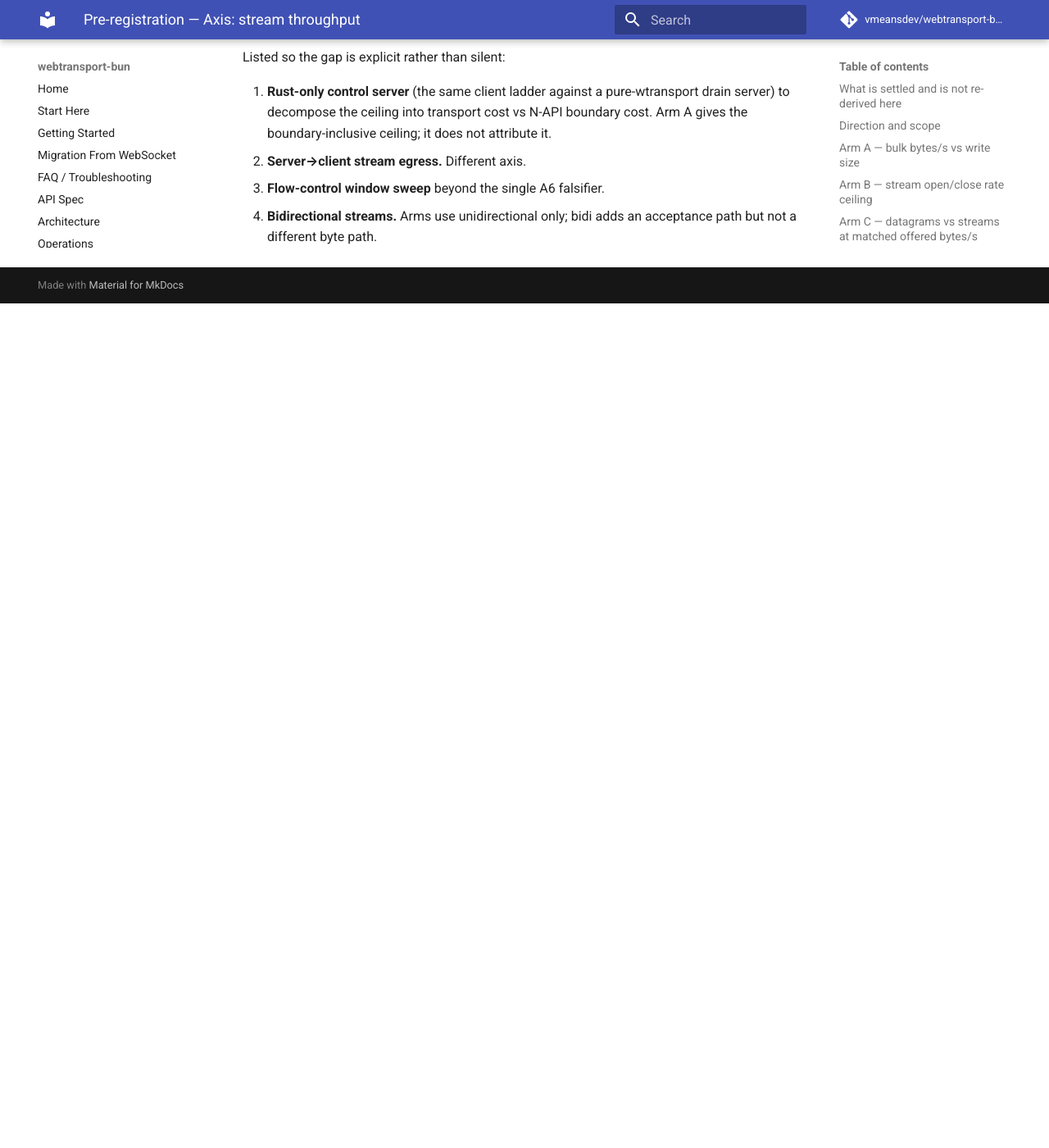
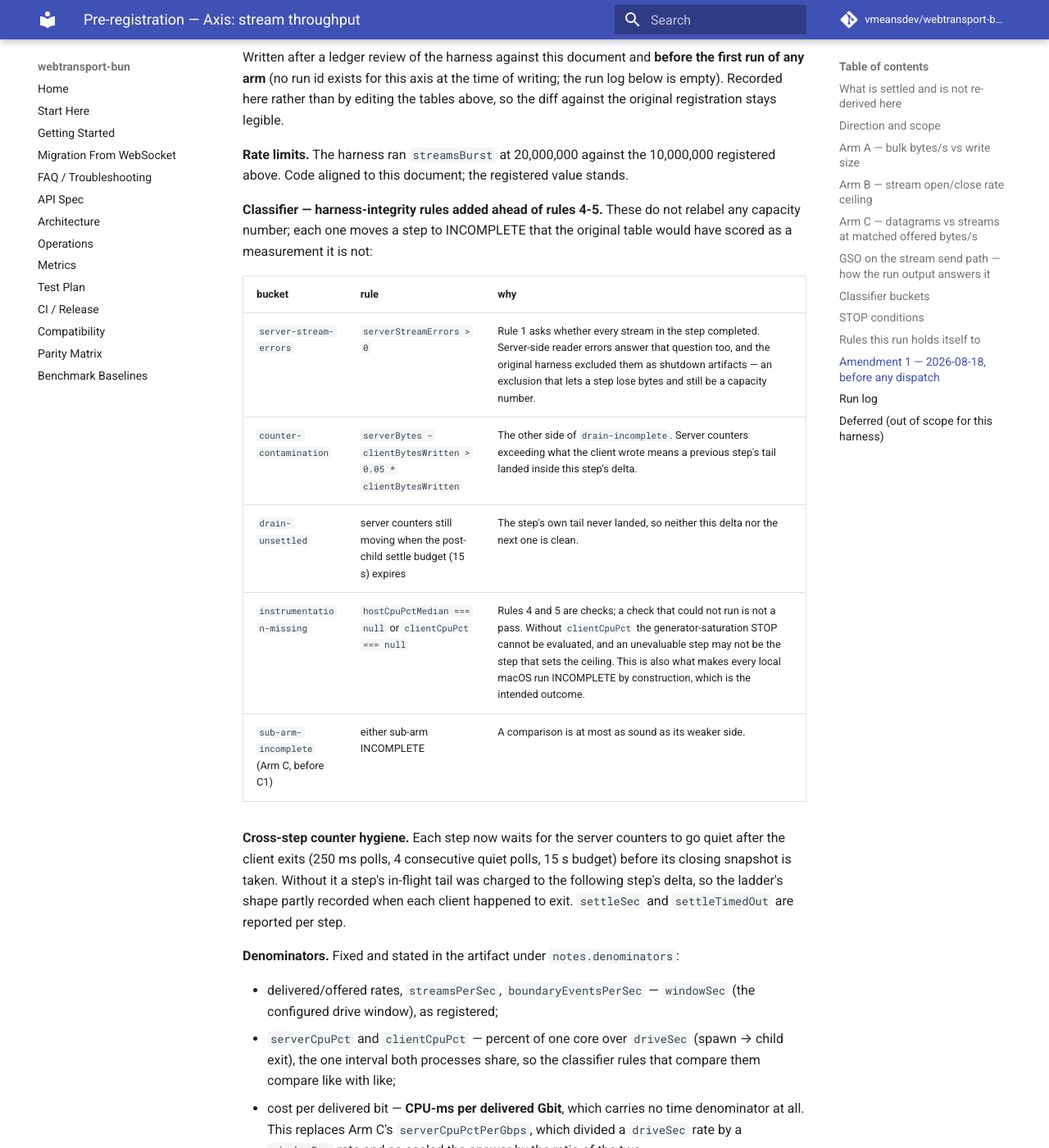
Before and after one commit to vmeansdev/webtransport-bun, an MkDocs documentation site: the page built from docs/research/preregistrations/stream-throughput.md, in a window 1280 px wide and 1400 px high, scrolled down 5893 px. Shown: the whole window at 82% size. Built offline with MkDocs 1.6.1 and Material for MkDocs 9.7.7, drawn with Linux system fonts in a browser that asks for light colours; comment, search, counter and statistics services are not loaded; before the commit the page ends 6263 px from its top, so only the background shows below that; some of the changed text lies outside the part shown.

Commit message:
Amend the stream-throughput pre-registration before any dispatch, so the harness-integrity rules and denominator fixes are on record ahead of the first run rather than discovered in the artifact.
A ledger review found the harness and this document disagreeing in six places.
The amendment states each one and which side moved: the registered streamsBurst
stands and the code aligns to it; the classifier gains integrity rules that only
ever move a step to INCOMPLETE; every figure's denominator is pinned; and the
per-Gbit packet counter is renamed to what /proc/net/snmp actually counts.

Recorded as an amendment section rather than an edit to the tables above so the
diff against the original registration stays legible, and while the run log is
still empty — no arm of this axis has been dispatched.

Co-Authored-By: Claude Fable 5 <noreply@anthropic.com>
Claude-Session: https://claude.ai/code/session_01J6XgaCwKmiXs7S56nLNgbf

```diff
--- a/docs/research/preregistrations/stream-throughput.md
+++ b/docs/research/preregistrations/stream-throughput.md
@@ -203,6 +203,67 @@ the run is retried with different knobs until it produces one.
   into these buckets. Local numbers are never quoted as results.
 - Measure first, optimize never: any lever this surfaces is recorded, not built.
 
+## Amendment 1 — 2026-08-18, before any dispatch
+
+Written after a ledger review of the harness against this document and **before
+the first run of any arm** (no run id exists for this axis at the time of
+writing; the run log below is empty). Recorded here rather than by editing the
+tables above, so the diff against the original registration stays legible.
+
+**Rate limits.** The harness ran `streamsBurst` at 20,000,000 against the
+10,000,000 registered above. Code aligned to this document; the registered value
+stands.
+
+**Classifier — harness-integrity rules added ahead of rules 4-5.** These do not
+relabel any capacity number; each one moves a step to INCOMPLETE that the
+original table would have scored as a measurement it is not:
+
+| bucket | rule | why |
+|---|---|---|
+| `server-stream-errors` | `serverStreamErrors > 0` | Rule 1 asks whether every stream in the step completed. Server-side reader errors answer that question too, and the original harness excluded them as shutdown artifacts — an exclusion that lets a step lose bytes and still be a capacity number. |
+| `counter-contamination` | `serverBytes - clientBytesWritten > 0.05 * clientBytesWritten` | The other side of `drain-incomplete`. Server counters exceeding what the client wrote means a previous step's tail landed inside this step's delta. |
+| `drain-unsettled` | server counters still moving when the post-child settle budget (15 s) expires | The step's own tail never landed, so neither this delta nor the next one is clean. |
+| `instrumentation-missing` | `hostCpuPctMedian === null` or `clientCpuPct === null` | Rules 4 and 5 are checks; a check that could not run is not a pass. Without `clientCpuPct` the generator-saturation STOP cannot be evaluated, and an unevaluable step may not be the step that sets the ceiling. This is also what makes every local macOS run INCOMPLETE by construction, which is the intended outcome. |
+| `sub-arm-incomplete` (Arm C, before C1) | either sub-arm INCOMPLETE | A comparison is at most as sound as its weaker side. |
+
+**Cross-step counter hygiene.** Each step now waits for the server counters to
+go quiet after the client exits (250 ms polls, 4 consecutive quiet polls, 15 s
+budget) before its closing snapshot is taken. Without it a step's in-flight tail
+was charged to the following step's delta, so the ladder's shape partly recorded
+when each client happened to exit. `settleSec` and `settleTimedOut` are reported
+per step.
+
+**Denominators.** Fixed and stated in the artifact under `notes.denominators`:
+
+- delivered/offered rates, `streamsPerSec`, `boundaryEventsPerSec` — `windowSec`
+  (the configured drive window), as registered;
+- `serverCpuPct` and `clientCpuPct` — percent of one core over `driveSec`
+  (spawn → child exit), the one interval both processes share, so the classifier
+  rules that compare them compare like with like;
+- cost per delivered bit — **CPU-ms per delivered Gbit**, which carries no time
+  denominator at all. This replaces Arm C's `serverCpuPctPerGbps`, which divided
+  a `driveSec` rate by a `windowSec` rate and so scaled the answer by the ratio
+  of the two.
+
+**A6 and the lower-bound flag.** STOP condition 4 now moves
+`verdicts.bulkCeilingIsLowerBoundOnly`, alongside STOP conditions 1 and 2: a
+`WINDOW-BOUND` control means Arm A measured the flow-control window, so its
+ceiling bounds the boundary from below. `verdicts.bulkCeilingLowerBoundReasons`
+names which conditions fired.
+
+**`wirePacketsPerGbit` renamed `snmpUdpInDatagramsPerGbit`.** The name asserted a
+wire-packet count the counter does not provide: `/proc/net/snmp` `Udp.InDatagrams`
+counts socket-layer datagrams, each one a coalesced super-packet under GRO, and
+the file is host-wide so on this on-box rig it sums the server's and the
+co-resident client's receives. Neither is invertible from this counter, so the
+figure is reported as what it is, beside the `gso`/`gro` verdicts, and no
+wire-packet estimate is derived from it. Counting real wire packets is deferred
+with the rest of the list below.
+
+## Run log
+
+No dispatches yet.
+
 ## Deferred (out of scope for this harness)
 
 Listed so the gap is explicit rather than silent:
```
